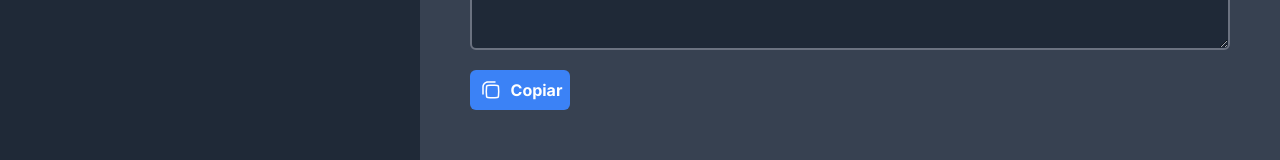
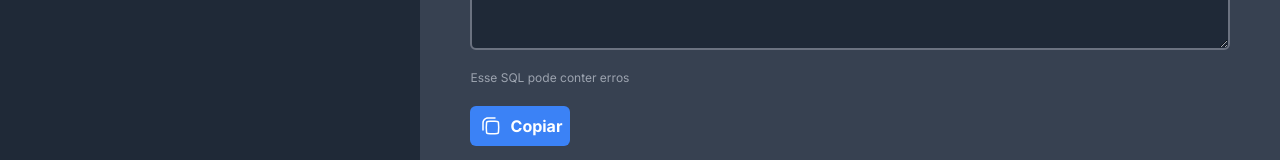
Before and after one commit to lucasalvessouza/fintechx-text2sql, a Next.js app in the folder client/: page / in a window 1280 px wide. Shown: the part 540-700 px from the top of the page. Built offline with nearby package versions, Linux system fonts and the light colour scheme; no server answers.

Commit message:
chore: add .env.local to client app

```diff
--- a/client/app/page.js
+++ b/client/app/page.js
@@ -63,6 +63,7 @@ export default function Home() {
         Gerar SQL
       </button>
       <textarea type="text" className="rounded-md p-3 min-h-[300px] bg-gray-800 border-solid border-2 border-gray-500 text-white" placeholder="SELECT * FROM users WHERE name = 'John'" value={sql}/>
+      <span className="text-gray-400 text-xs">Esse SQL pode conter erros</span>
       <div className="flex">
         <button className="flex flex-row gap-2 justify-center rounded-md bg-blue-500 text-white font-bold p-2 w-[100px]" onClick={copyToClipboard}>
           <CopyIcon />
```
Also changed, not shown: 2 other files (tests, documents, lock files or other folders).
